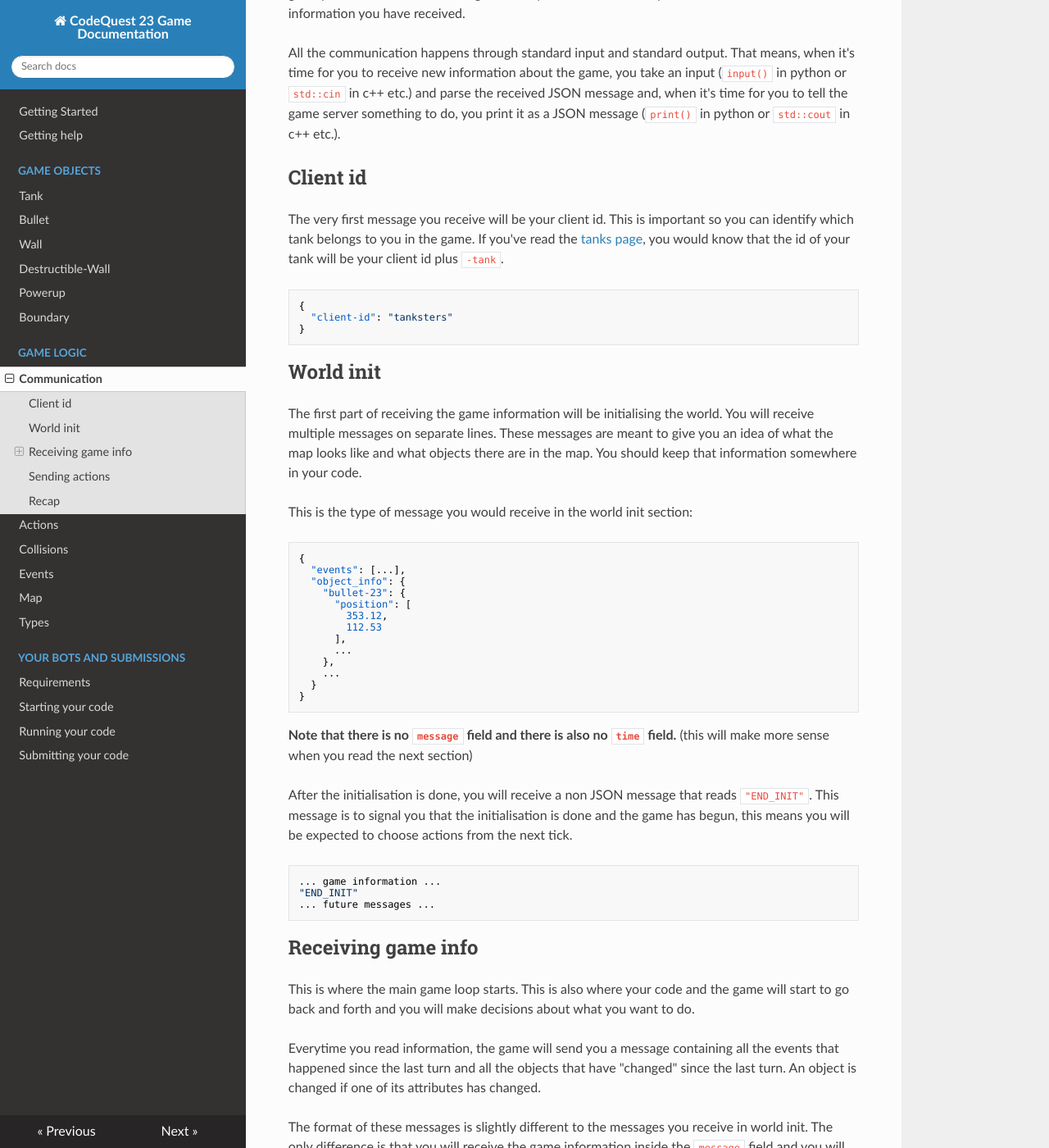
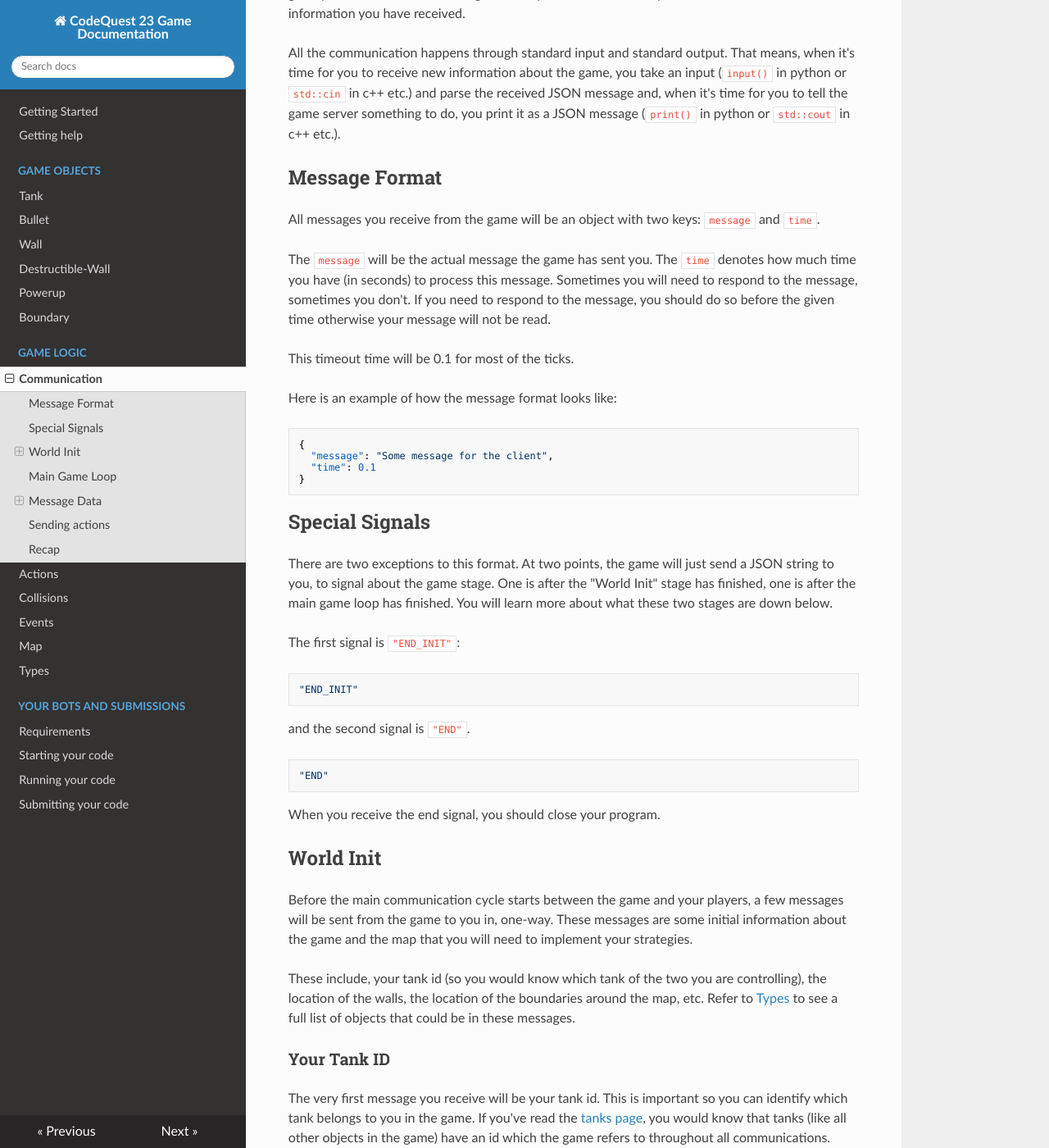
Before and after one commit to MonashAPS/cq23-game-server, an MkDocs documentation site: the page built from docs/game_logic/communication.md, in a window 1280 px wide and 1400 px high, scrolled down 203 px. Shown: the whole window at 82% size. Built offline with MkDocs 1.6.1, drawn with Linux system fonts in a browser that asks for light colours; nearby versions of some CDN libraries; some of the changed text lies outside the part shown.

Commit message:
Update docs

````diff
--- a/docs/game_logic/communication.md
+++ b/docs/game_logic/communication.md
@@ -9,45 +9,102 @@ new information about the game, you take an input (`input()` in python or `std::
 JSON message and, when it's time for you to tell the game server something to do, you print it as a JSON message
 (`print()` in python or `std::cout` in c++ etc.).
 
-## Client id
+## Message Format
 
-The very first message you receive will be your client id. This is important so you can identify which tank belongs to you in the game. If you've read the [tanks page](../game_objects/tank.md), you would know that the id of your tank will
-be your client id plus `-tank`.
+All messages you receive from the game will be an object with two keys: `message` and `time`.
+
+The `message` will be the actual message the game has sent you. The `time` denotes how much time you have (in seconds) to
+process this message. Sometimes you will need to respond to the message, sometimes you don't. If you need to respond to
+the message, you should do so before the given time otherwise your message will not be read.
+
+This timeout time will be 0.1 for most of the ticks.
+
+Here is an example of how the message format looks like:
 
 ```json
 {
-  "client-id": "tanksters"
+  "message": "Some message for the client",
+  "time": 0.1
 }
 ```
 
-## World init
+## Special Signals
 
-The first part of receiving the game information will be initialising the world. You will receive multiple messages on
-separate lines. These messages are meant to give you an idea of what the map looks like and what objects there are in the map. You should keep that information somewhere in your code.
+There are two exceptions to this format. At two points, the game will just send a JSON string to you, to signal about
+the game stage. One is after the "World Init" stage has finished, one is after the main game loop has finished. You will
+learn more about what these two stages are down below.
 
-This is the type of message you would receive in the world init section:
+The first signal is `"END_INIT"`:
+```json
+"END_INIT"
+```
+
+and the second signal is `"END"`.
+```json
+"END"
+```
+
+When you receive the end signal, you should close your program.
+
+## World Init
+
+Before the main communication cycle starts between the game and your players, a few messages will be sent from the game
+to you in, one-way. These messages are some initial information about the game and the map that you will need to
+implement your strategies.
+
+These include, your tank id (so you would know which tank of the two you are controlling), the location of the walls,
+the location of the boundaries around the map, etc. Refer to [Types](types.md) to see a full list of objects that could
+be in these messages.
+
+### Your Tank ID
+
+The very first message you receive will be your tank id. This is important so you can identify which tank belongs to
+you in the game. If you've read the [tanks page](../game_objects/tank.md), you would know that tanks (like all other
+objects in the game) have an id which the game refers to throughout all communications.
+
+This is the first message you will receive:
+```json
+{
+  "message": {
+    "your-tank-id": "tank-12"
+  },
+  "time": 0.1
+}
+
+```
+
+### Other objects
+
+The rest of the messages here (before the main communication cycle starts) are information about other objects.
+This is the type of message you would receive here:
 
 ```json
 {
-  "events": [...],
-  "object_info": {
-    "bullet-23": {
-      "position": [
-        353.12,
-        112.53
-      ],
+  "message": {
+    "events": [
       ...
-    },
-    ...
-  }
+    ],
+    "object_info": {
+      "bullet-23": {
+        "position": [
+          353.12,
+          112.53
+        ],
+        ...
+      },
+      ...
+    }
+  },
+  "time": 0.1
 }
 ```
 
-**Note that there is no `message` field and there is also no `time` field.** (this will make more sense when you read
-the next section)
+As explained above, after each message you receive, you will be given an amount of time for your code to process
+that information. This applies to pre and post initial messages. In the example above, you've been given 0.1 seconds to
+process this information but, you do not need to respond with anything at this stage.
 
-After the initialisation is done, you will receive a non JSON message that reads `"END_INIT"`. This message is to signal
-you that the initialisation is done and the game has begun, this means you will be expected to choose actions from the
+After the initialisation is done, you will receive the end init signal (explained above). This message is to signal
+you that the initialisation is done and the game has begun, this means you will be expected to respond to the messages from the
 next tick.
 
 ```json
@@ -56,7 +113,7 @@ next tick.
 ... future messages ...
 ```
 
-## Receiving game info
+## Main Game Loop
 
 This is where the main game loop starts. This is also where your code and the game will start to go back and forth and
 you will make decisions about what you want to do.
@@ -64,9 +121,7 @@ you will make decisions about what you want to do.
 Everytime you read information, the game will send you a message containing all the events that happened since the last
 turn and all the objects that have "changed" since the last turn. An object is changed if one of its attributes has changed.
 
-The format of these messages is slightly different to the messages you receive in world init. The only difference is
-that you will receive the game information inside the `message` field and you will also receive an additional field
-`time` which indicates how much time you have to respond to the game server.
+The format of these messages is exactly the same as the messages you received in world init:
 
 ```json
 {
@@ -114,12 +169,14 @@ that you will receive the game information inside the `message` field and you wi
 }
 ```
 
-As you can see the message you receive from the game has two main parts: `message` and `time`. `message` will contain
-game information and `time` will contain how much time you have to respond. More on both below.
+Once in the main game loop, make sure you respond with your actions in the given timeout time.
 
-### Message
+## Message Data
 
-The `message` you receive from the game also has two main parts: the object information and the events.
+As said above, the messages have two keys. A `message` which contains the actual data and a `time`.
+In this section, we learn about what sort of data will be inside the `message` object.
+
+The `message` object has two main parts: the object information and the events.
 Events will be a list of `event` objects. For more information on `event` objects you can refer to [events](events.md).
 Object information will be an object where the keys are the object ids (e.g. `tank-1`, `bullet-24`) and the value will
 be an object containing all the information. To see what's inside the information object you can refer to the
@@ -133,17 +190,22 @@ You're given the following message in the first tick of the game:
 
 ```json
 {
-  "events": [...],
-  "object_info": {
-    "tank-1": {
-      "position": [
-        655.03,
-        815.03
-      ],
+  "message": {
+    "events": [
       ...
-    },
-    ...
-  }
+    ],
+    "object_info": {
+      "tank-1": {
+        "position": [
+          655.03,
+          815.03
+        ],
+        ...
+      },
+      ...
+    }
+  },
+  "time": ...
 }
 ```
 
@@ -152,35 +214,33 @@ So when you receive the object information in the second tick of the game, there
 
 ```json
 {
-  "events": [...],
-  "object_info": {
-    "bullet-23": {
-      "position": [
-        353.12,
-        112.53
-      ],
+  "message": {
+    "events": [
       ...
-    },
-    ...
-  }
+    ],
+    "object_info": {
+      "bullet-23": {
+        "position": [
+          353.12,
+          112.53
+        ],
+        ...
+      },
+      ...
+    }
+  },
+  "time": ...
 }
 ```
 
 The purpose of this way of communicating is that you don't have to process redundant messages like the position of the
 stationary objects every tick. So we only send you what has changed in the game since the last tick.
 
-### Time
-
-As you might have noticed, the message format above had two outter parts: `message` and `time`. We've already discussed
-the `message` part above but what is the `time` part? The time indicates how much time you have to come up with an
-action and respond to the server. For example `"time": 0.1` means that you have 0.1 seconds to respond after you've
-received the message from the game server.
-
 ## Sending actions
 
-Once you have received a message from the game, you will have approximately 0.1 seconds to make a decision and respond
-with the action that you'd like to take. If you fail to respond in the given time (or respond with an invalid mesage),
-the game will assume you didn't take any actions.
+Once you have received a message from the game, you will have some time (given to you in the message, usually 0.1 seconds)
+to make a decision and respond with the action that you'd like to take. If you fail to respond in the given time
+(or respond with an invalid message), the game will assume you didn't take any actions.
 
 For more information on actions and their format, refer to [actions](actions.md)
 
````
